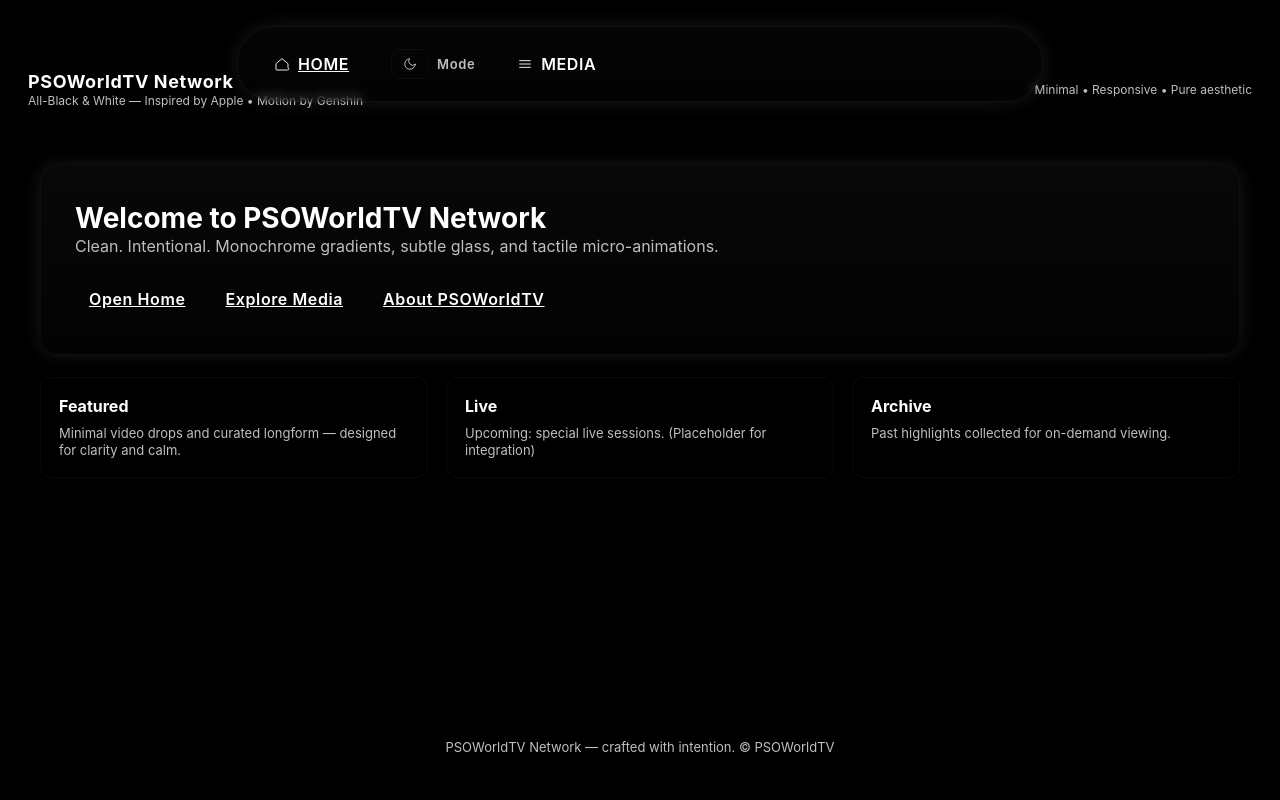
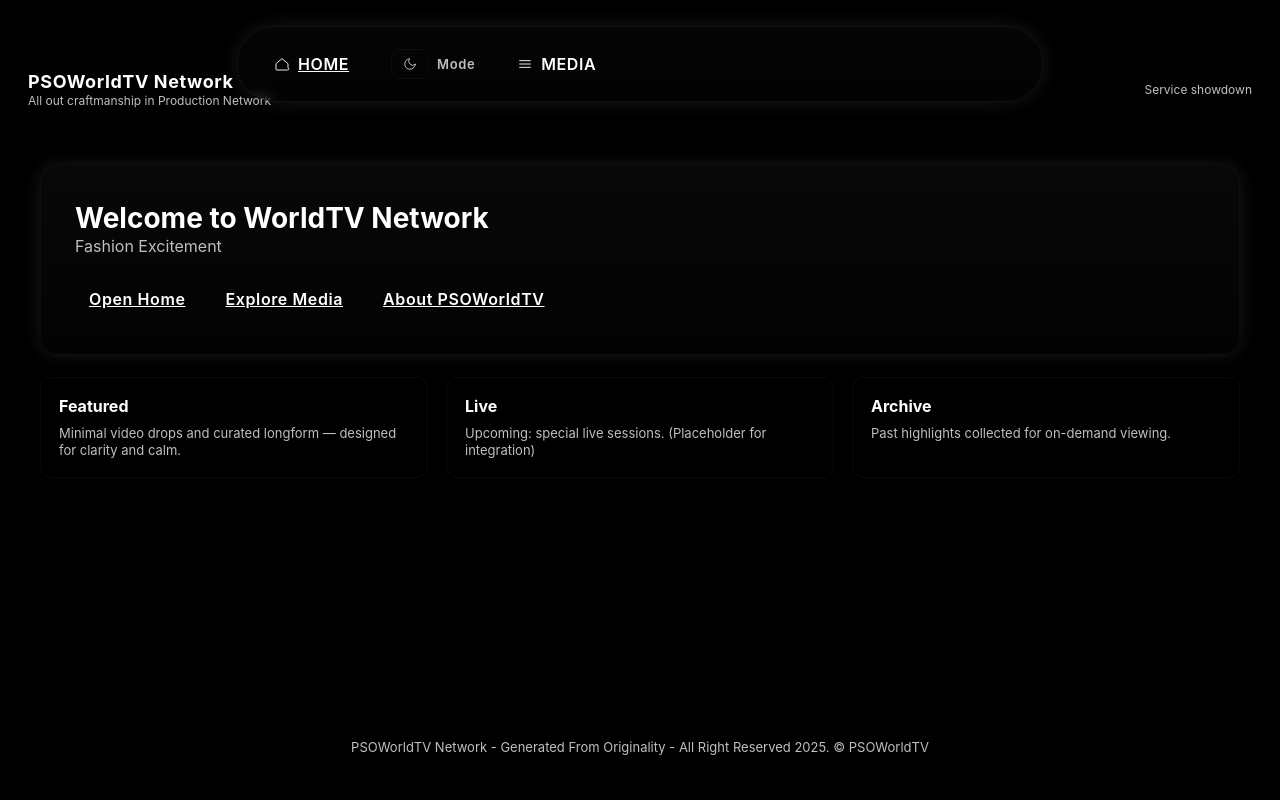
Before and after one commit to PSOWorldTV/WorldTVNetwork.github.io, a plain HTML site: page index.html in a window 1280 px wide. Drawn offline with Linux system fonts and the light colour scheme.

Commit message:
Update index.html

```diff
--- a/index.html
+++ b/index.html
@@ -273,18 +273,18 @@
     <header class="site-header">
       <div>
         <div class="brand">PSOWorldTV Network</div>
-        <div class="subtitle">All-Black & White — Inspired by Apple • Motion by Genshin</div>
+        <div class="subtitle">All out craftmanship in Production Network</div>
       </div>
       <div style="text-align:right;">
-        <div class="subtitle">Minimal • Responsive • Pure aesthetic</div>
+        <div class="subtitle">Service showdown</div>
       </div>
     </header>
 
     <main>
       <section class="hero" aria-labelledby="hero-title">
         <div>
-          <h1 id="hero-title">Welcome to PSOWorldTV Network</h1>
-          <p>Clean. Intentional. Monochrome gradients, subtle glass, and tactile micro-animations.</p>
+          <h1 id="hero-title">Welcome to WorldTV Network</h1>
+          <p>Fashion Excitement</p>
         </div>
         <div style="display:flex;gap:12px;flex-wrap:wrap;align-items:center;">
           <a class="nav-btn" href="#home" role="button" aria-label="Go home">Open Home</a>
@@ -311,7 +311,7 @@
     </main>
 
     <footer class="site-footer">
-      PSOWorldTV Network — crafted with intention. © PSOWorldTV
+      PSOWorldTV Network - Generated From Originality - All Right Reserved 2025. © PSOWorldTV
     </footer>
   </div>
 
```
